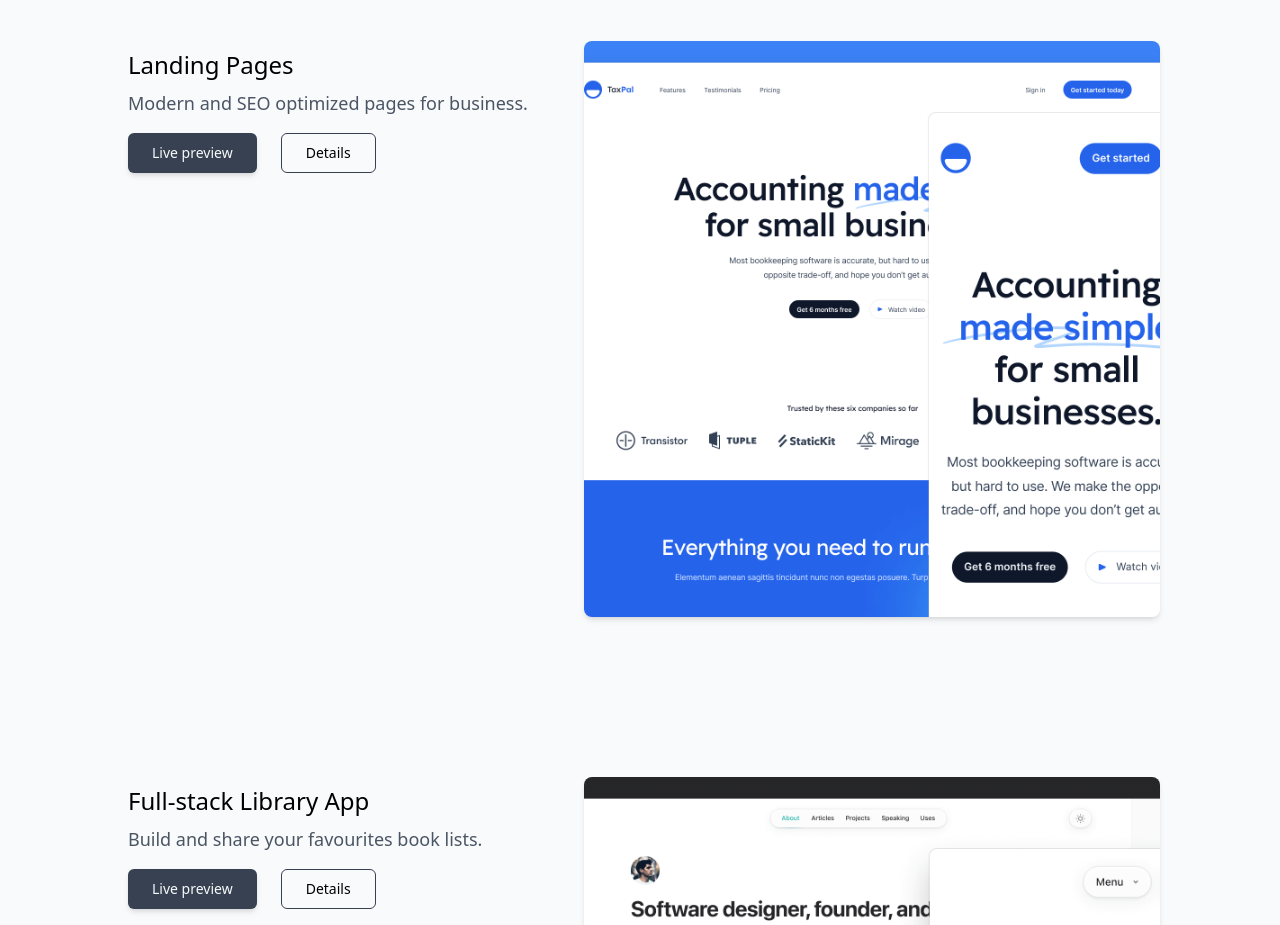
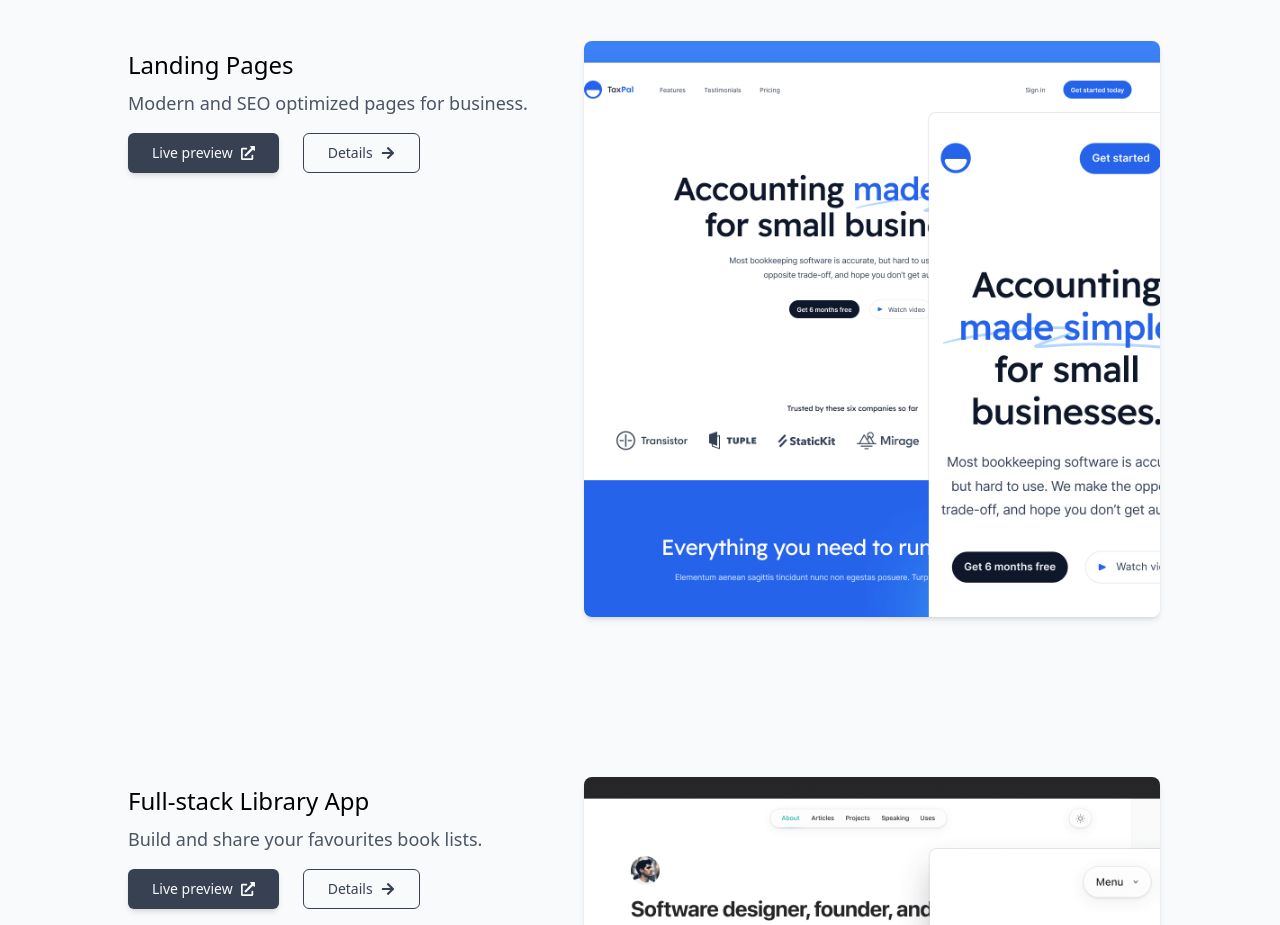
Before and after one commit to xdguido/guidogennari-web, a Next.js app: page / in a window 1280 px wide. Shown: the part 943-1868 px from the top of the page. Built offline with nearby package versions, Linux system fonts and the light colour scheme.

Commit message:
Update buttons styling

```diff
--- a/components/ui/Button.tsx
+++ b/components/ui/Button.tsx
@@ -3,7 +3,7 @@ import Link from 'next/link';
 
 const buttonStyles = cva(
     [
-        'flex items-center justify-center px-6 py-2.5 font-medium text-sm leading-tight rounded-md',
+        'flex items-center justify-center gap-2 px-6 py-2.5 font-medium text-sm leading-tight rounded-md',
         'focus:outline-none focus-visible:ring-offset-2 focus-visible:ring-2',
         'transition duration-150 ease-in-out'
     ],
@@ -55,7 +55,7 @@ const buttonStyles = cva(
             {
                 intent: 'secondary',
                 style: 'outline',
-                class: 'border-gray-700'
+                class: 'border-gray-700 text-gray-700'
             }
         ]
     }
--- a/pages/index.tsx
+++ b/pages/index.tsx
@@ -3,7 +3,7 @@ import Image from 'next/image';
 import Layout, { siteTitle } from '../components/layout';
 import clsx from 'clsx';
 import Button from '@ui/Button';
-import { FaArrowCircleRight } from 'react-icons/fa';
+import { FaArrowCircleRight, FaExternalLinkAlt, FaArrowRight } from 'react-icons/fa';
 
 export default function Home() {
     return (
@@ -56,9 +56,13 @@ export default function Home() {
                             <div className=" text-gray-600 lg:text-lg">
                                 Modern and SEO optimized pages for business.
                             </div>
-                            <div className="flex justify-center md:justify-start mt-4 gap-6  ">
-                                <Button children="Live preview" intent="secondary" />
-                                <Button children="Details" intent="secondary" style="outline" />
+                            <div className="flex justify-center md:justify-start mt-4 gap-6">
+                                <Button intent="secondary">
+                                    Live preview <FaExternalLinkAlt />
+                                </Button>
+                                <Button intent="secondary" style="outline">
+                                    Details <FaArrowRight />
+                                </Button>
                             </div>
                         </div>
                         <div
@@ -87,9 +91,13 @@ export default function Home() {
                             <div className=" text-gray-600 lg:text-lg">
                                 Build and share your favourites book lists.
                             </div>
-                            <div className="flex justify-center md:justify-start mt-4 gap-6  ">
-                                <Button children="Live preview" intent="secondary" />
-                                <Button children="Details" intent="secondary" style="outline" />
+                            <div className="flex justify-center md:justify-start mt-4 gap-6">
+                                <Button intent="secondary">
+                                    Live preview <FaExternalLinkAlt />
+                                </Button>
+                                <Button intent="secondary" style="outline">
+                                    Details <FaArrowRight />
+                                </Button>
                             </div>
                         </div>
                         <div
@@ -108,7 +116,7 @@ export default function Home() {
                         </div>
                     </div>
                     <div>
-                        <button className="flex items-center gap-3 text-lg font-semibold text-gray-600 hover:text-blue-600 focus-visible:text-blue-600 active:text-blue-800 p-2">
+                        <button className="flex items-center gap-3 text-lg font-semibold text-gray-600 hover:text-blue-600 focus-visible:text-blue-600 active:text-blue-800 p-2 mb-2">
                             More projects <FaArrowCircleRight className="" />
                         </button>
                     </div>
```
